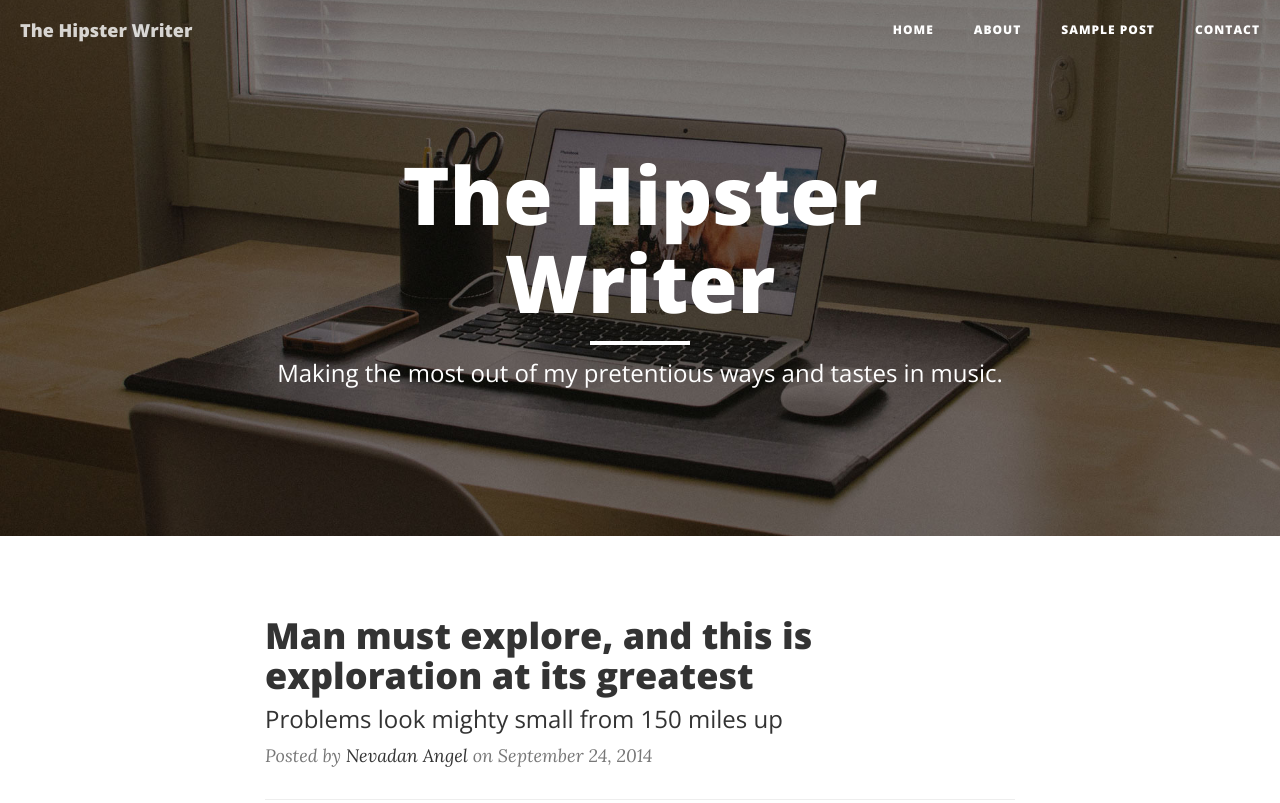
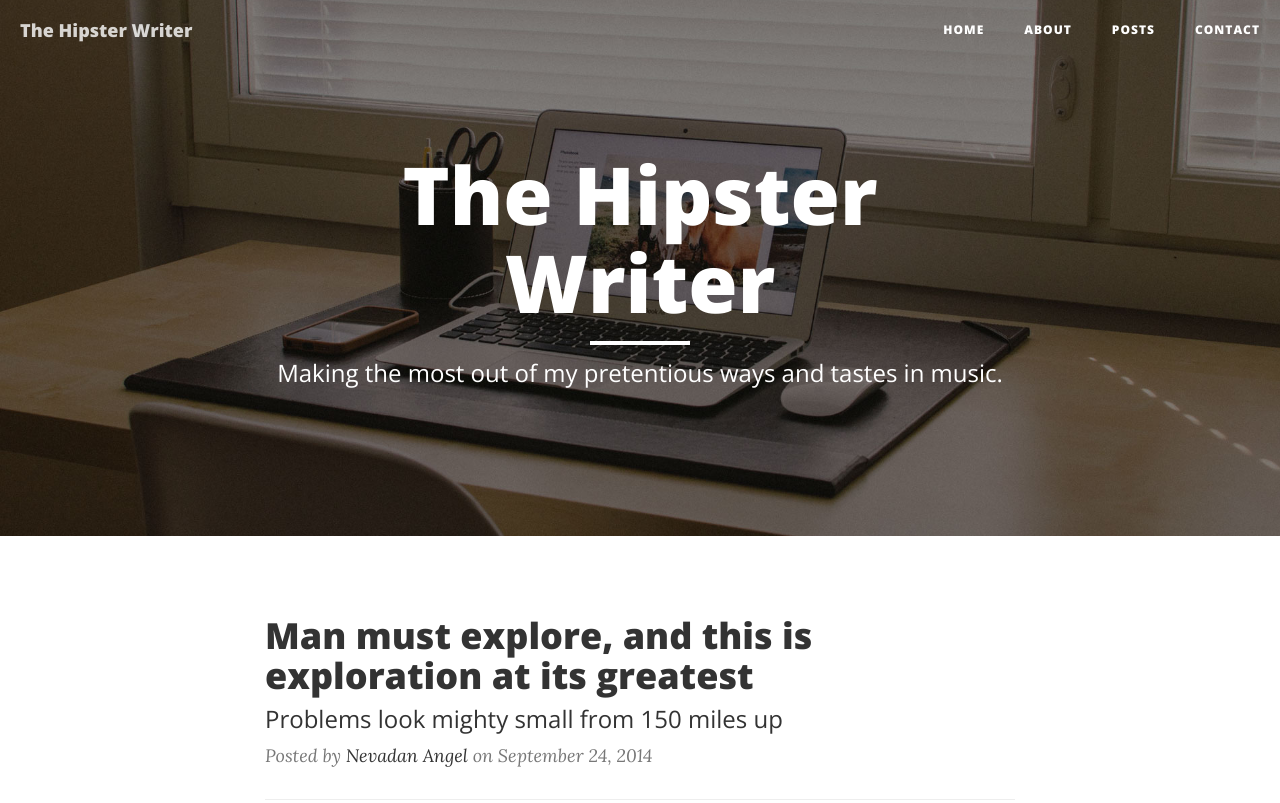
Before and after one commit to Alyssciel/Blog, a website: page index.html in a window 1280 px wide. Shown: the top 803 px of the page. Drawn offline with nearby package versions, Linux system fonts and the light colour scheme.

Commit message:
Update index.html

```diff
--- a/index.html
+++ b/index.html
@@ -55,7 +55,7 @@
                         <a href="about.html">About</a>
                     </li>
                     <li>
-                        <a href="post.html">Sample Post</a>
+                        <a href="post.html">Posts</a>
                     </li>
                     <li>
                         <a href="contact.html">Contact</a>
```
